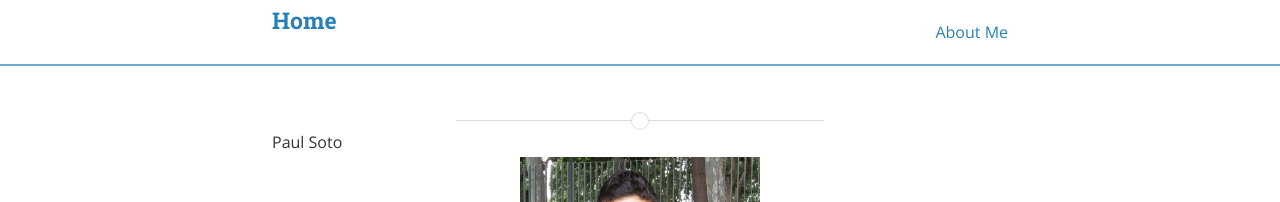
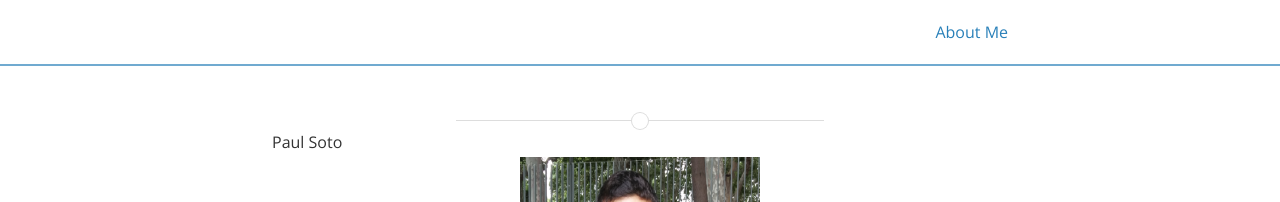
Before and after one commit to zsivine/zsivine.github.io, a Jekyll site: the page built from index.html, in a window 1280 px wide. Shown: the top 202 px of the page. Built offline with Jekyll 4.4.1, drawn with Linux system fonts in a browser that asks for light colours; nearby versions of some CDN libraries; the list of posts is cut into pages by our own code; comment, search, counter and statistics services are not loaded; a style sheet for code colours, icons or effects is not loaded.

Commit message:
formatting

```diff
--- a/_includes/header.html
+++ b/_includes/header.html
@@ -1,12 +1,5 @@
 <header class="navigation" role="banner">
   <div class="navigation-wrapper">
-    <a href="{{ site.baseurl }}/" class="logo">
-      {% if site.logo %}
-      <img src="{{ site.logo | prepend: site.baseurl }}" alt="{{ site.title }}">
-      {% else %}
-      <h3>Home</h3>
-      {% endif %}
-    </a>
     <a href="javascript:void(0)" class="navigation-menu-button" id="js-mobile-menu">
       <i class="fa fa-bars"></i>
     </a>
```
